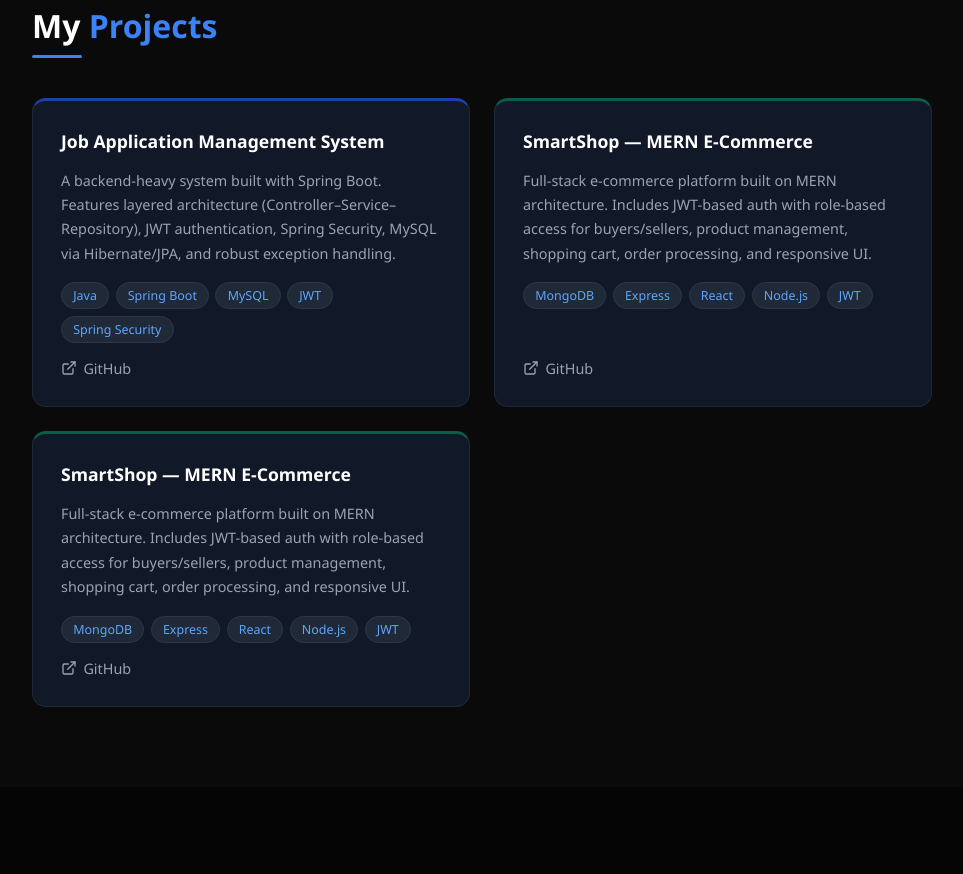
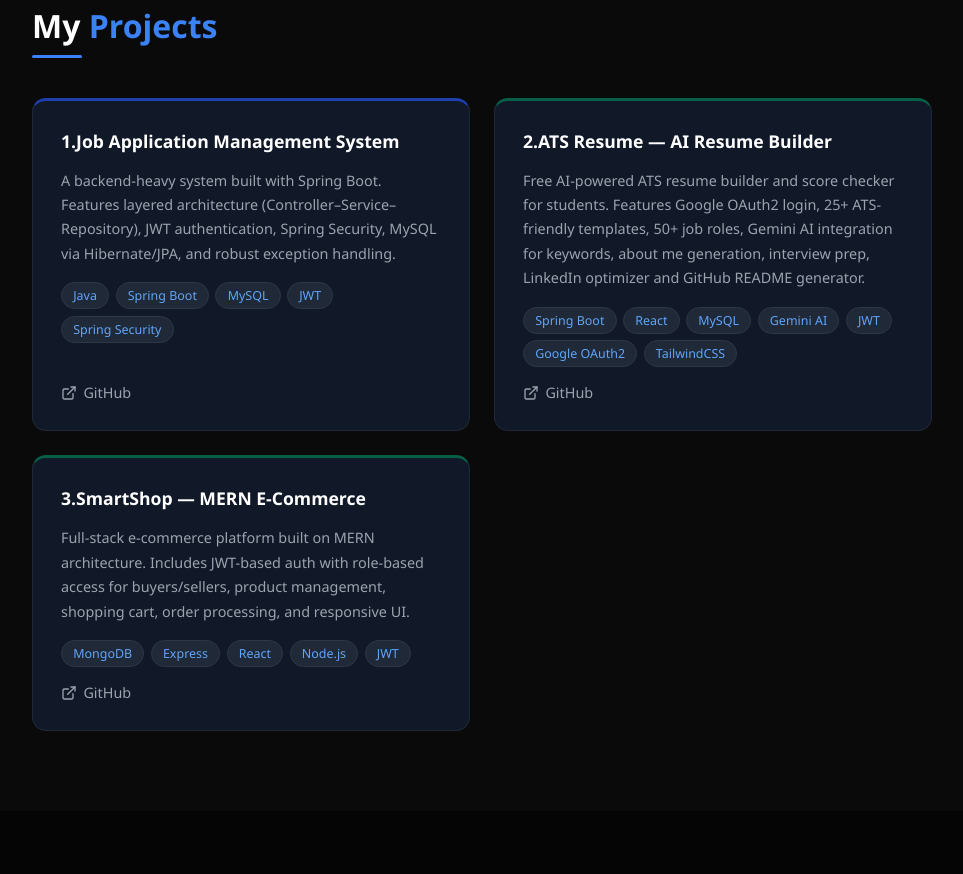
Before and after one commit to sumitpandey7454/my-portfolio, a React (Vite) app: page / in a window 1280 px wide. Shown: the part 2040-2914 px from the top of the page, without its empty margins (158-1121 px from the left). Built offline with nearby package versions, Linux system fonts and the light colour scheme.

Commit message:
update deteils on atsResume project

```diff
--- a/src/components/Projects.jsx
+++ b/src/components/Projects.jsx
@@ -2,21 +2,21 @@ import { motion } from 'framer-motion'
 import { ExternalLink } from 'lucide-react'
 const projects = [
   {
-    title: 'Job Application Management System',
+    title: '1.Job Application Management System',
     desc: 'A backend-heavy system built with Spring Boot. Features layered architecture (Controller–Service–Repository), JWT authentication, Spring Security, MySQL via Hibernate/JPA, and robust exception handling.',
     tech: ['Java', 'Spring Boot', 'MySQL', 'JWT', 'Spring Security'],
     github : 'https://github.com/sumitpandey7454/JOBSEA/tree/main',
     color: '#1e40af'
   },
   {
-    title: 'SmartShop — MERN E-Commerce',
-    desc: 'Full-stack e-commerce platform built on MERN architecture. Includes JWT-based auth with role-based access for buyers/sellers, product management, shopping cart, order processing, and responsive UI.',
-    tech: ['MongoDB', 'Express', 'React', 'Node.js', 'JWT'],
-    github: 'https://github.com/sumitpandey7454/e-commerce-website',
+    title: '2.ATS Resume — AI Resume Builder',
+    desc: 'Free AI-powered ATS resume builder and score checker for students. Features Google OAuth2 login, 25+ ATS-friendly templates, 50+ job roles, Gemini AI integration for keywords, about me generation, interview prep, LinkedIn optimizer and GitHub README generator.',
+    tech: ['Spring Boot', 'React', 'MySQL', 'Gemini AI', 'JWT', 'Google OAuth2', 'TailwindCSS'],
+    github: 'https://github.com/sumitpandey7454/atsResume',
     color: '#065f46'
   },
   {
-    title: 'SmartShop — MERN E-Commerce',
+    title: '3.SmartShop — MERN E-Commerce',
     desc: 'Full-stack e-commerce platform built on MERN architecture. Includes JWT-based auth with role-based access for buyers/sellers, product management, shopping cart, order processing, and responsive UI.',
     tech: ['MongoDB', 'Express', 'React', 'Node.js', 'JWT'],
     github: 'https://github.com/sumitpandey7454/e-commerce-website',
```
